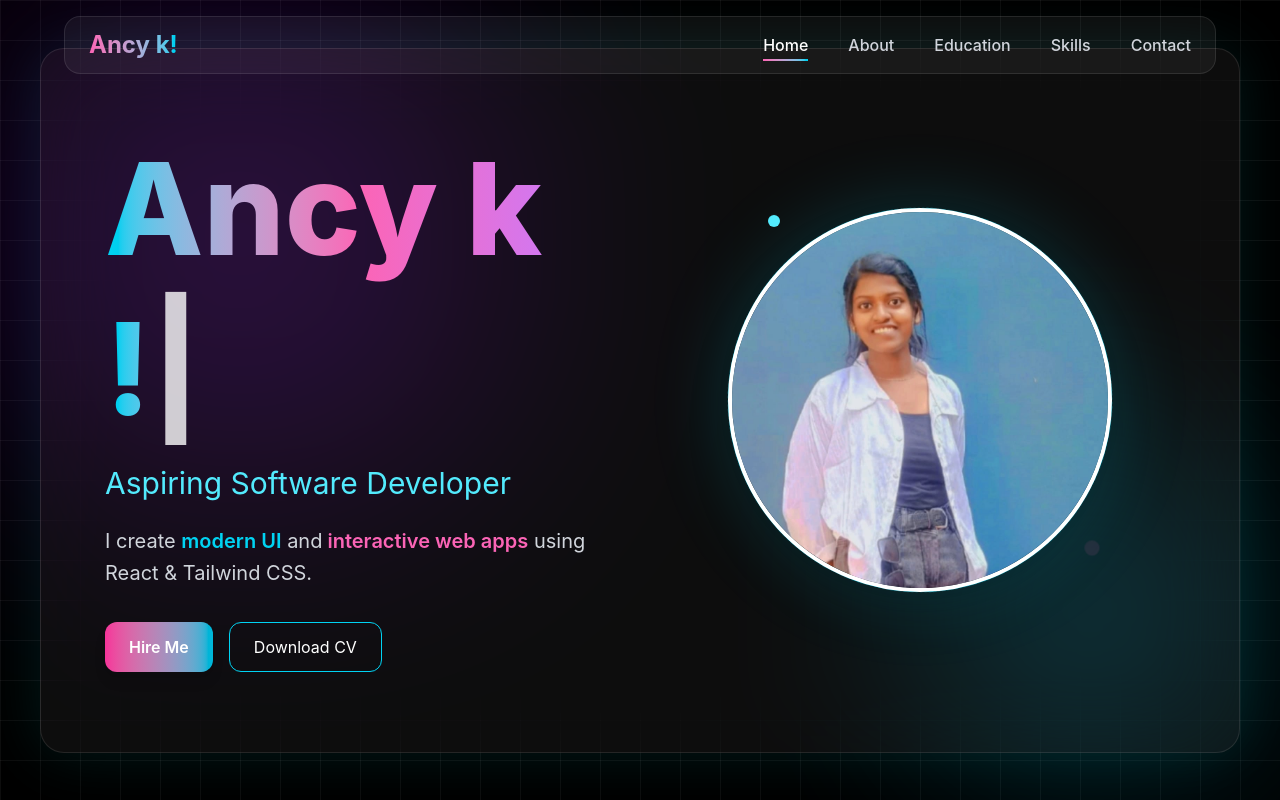
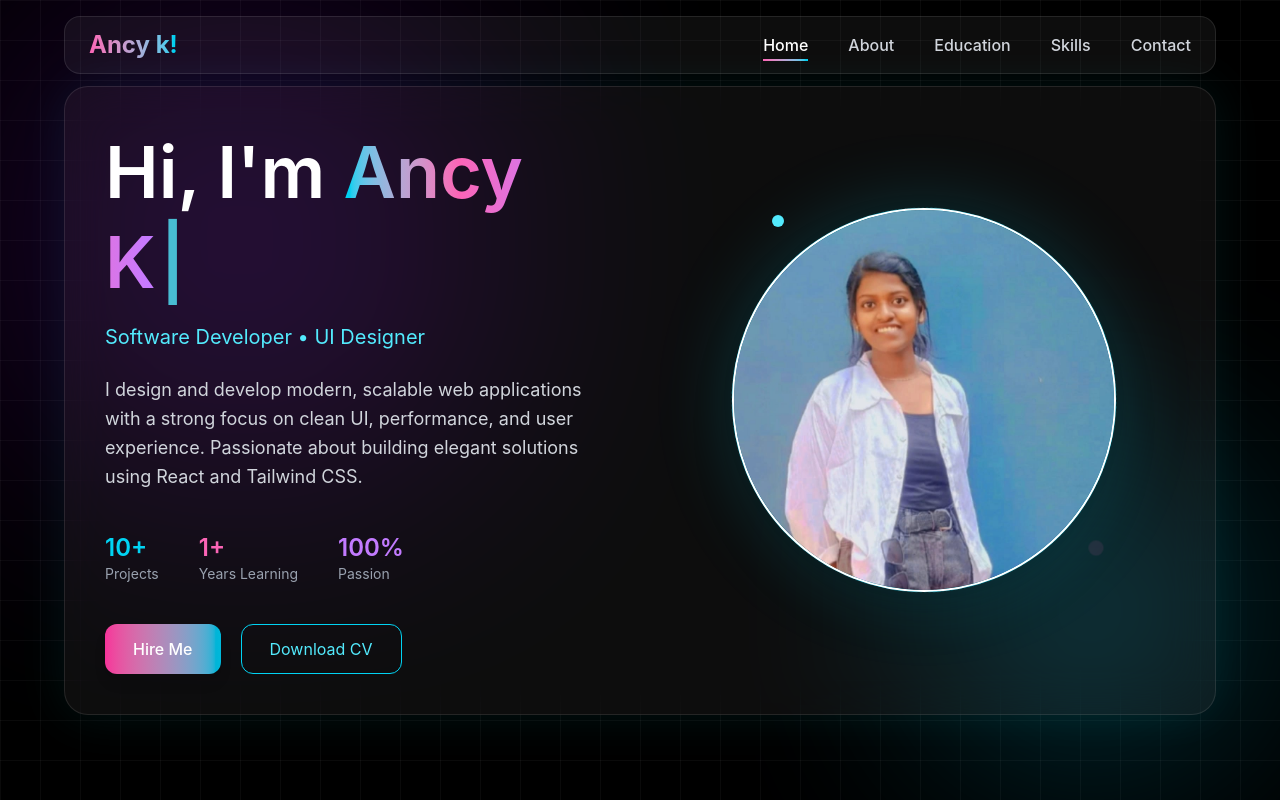
Before and after one commit to Ancy2006/portfolio, a React app: page / in a window 1280 px wide. Shown: the top 800 px of the page. Built offline with nearby package versions, Linux system fonts and the light colour scheme; the HTML template or start-up script is replaced by a standard one.

Commit message:
theme changed

```diff
--- a/src/components/Home.jsx
+++ b/src/components/Home.jsx
@@ -7,19 +7,32 @@ import Contact from "./Contact";
 
 function Home() {
 
-  // ⌨️ Typing Effect
-  const text = "Ancy k !";
+  // ✨ Typing Effect
+  const text = "Ancy K";
   const [displayText, setDisplayText] = useState("");
 
   useEffect(() => {
     let i = 0;
-    const interval = setInterval(() => {
-      setDisplayText(text.slice(0, i + 1));
-      i++;
-      if (i === text.length) clearInterval(interval);
-    }, 100);
+    let typingInterval;
 
-    return () => clearInterval(interval);
+    const startTyping = () => {
+      i = 0;
+      setDisplayText("");
+
+      typingInterval = setInterval(() => {
+        setDisplayText(text.slice(0, i + 1));
+        i++;
+
+        if (i === text.length) {
+          clearInterval(typingInterval);
+          setTimeout(startTyping, 120000);
+        }
+      }, 100);
+    };
+
+    startTyping();
+
+    return () => clearInterval(typingInterval);
   }, []);
 
   return (
@@ -29,56 +42,75 @@ function Home() {
       {/* 🏠 HOME */}
       <section
         id="home"
-        className="w-full min-h-screen bg-black text-white flex items-center justify-center px-4 md:px-10 relative overflow-hidden"
+        className="w-full min-h-screen bg-black text-white flex items-center justify-center px-6 md:px-16 relative overflow-hidden"
       >
 
         {/* 🌌 GRID BACKGROUND */}
-        <div className="absolute inset-0 bg-[linear-gradient(rgba(255,255,255,0.05)_1px,transparent_1px),linear-gradient(90deg,rgba(255,255,255,0.05)_1px,transparent_1px)] bg-[size:40px_40px]"></div>
+        <div className="absolute inset-0 bg-[linear-gradient(rgba(255,255,255,0.04)_1px,transparent_1px),linear-gradient(90deg,rgba(255,255,255,0.04)_1px,transparent_1px)] bg-[size:40px_40px]"></div>
 
-        {/* 🌈 Glow */}
-        <div className="absolute w-[400px] h-[400px] bg-purple-600 rounded-full blur-[140px] opacity-30 top-10 left-10 animate-pulse"></div>
+        {/* 🌈 NEON GLOW BLOBS */}
+        <div className="absolute w-[400px] h-[400px] bg-purple-600 rounded-full blur-[140px] opacity-20 top-10 left-10 animate-pulse"></div>
         <div className="absolute w-[300px] h-[300px] bg-cyan-500 rounded-full blur-[120px] opacity-20 bottom-10 right-10 animate-pulse"></div>
 
-        {/* 💎 HERO CARD */}
-        <div className="relative z-10 w-full max-w-7xl bg-white/5 backdrop-blur-2xl border border-white/10 rounded-3xl px-8 py-12 md:px-16 md:py-20 flex flex-col md:flex-row items-center gap-12 shadow-[0_0_60px_rgba(0,255,255,0.1)]">
+        {/* 💎 MAIN CONTAINER */}
+        <div className="relative z-10 w-full max-w-7xl grid md:grid-cols-2 gap-16 items-center bg-white/5 backdrop-blur-xl border border-white/10 rounded-3xl p-10 shadow-[0_0_50px_rgba(0,255,255,0.08)]">
 
-          {/* 🧠 LEFT */}
-          <div className="flex-1 text-center md:text-left">
+          {/* 🧠 LEFT SIDE */}
+          <div>
 
-            {/* 🔥 BIG NAME */}
-            <h1 className="text-6xl md:text-8xl lg:text-9xl font-extrabold bg-gradient-to-r from-cyan-400 via-pink-400 to-purple-400 bg-clip-text text-transparent leading-tight">
-              {displayText}
-              <span className="text-white animate-pulse">|</span>
+            <h1 className="text-5xl md:text-7xl font-semibold leading-tight text-white">
+              Hi, I'm{" "}
+              <span className="bg-gradient-to-r from-cyan-400 via-pink-400 to-purple-400 bg-clip-text text-transparent">
+                {displayText}
+              </span>
+              <span className="ml-1 animate-pulse text-cyan-300">|</span>
             </h1>
 
-            <h2 className="mt-4 text-2xl md:text-3xl text-cyan-300">
-              Aspiring Software Developer
+            <h2 className="mt-4 text-xl text-cyan-300">
+              Software Developer • UI Designer
             </h2>
 
-            <p className="mt-6 text-gray-300 text-lg md:text-xl leading-relaxed max-w-xl mx-auto md:mx-0">
-              I create <span className="text-cyan-400 font-semibold">modern UI</span> and
-              <span className="text-pink-400 font-semibold"> interactive web apps</span> using
-              React & Tailwind CSS.
+            <p className="mt-6 text-gray-300 text-lg leading-relaxed max-w-xl">
+              I design and develop modern, scalable web applications with a strong
+              focus on clean UI, performance, and user experience. Passionate about
+              building elegant solutions using React and Tailwind CSS.
             </p>
 
+            {/* 📊 STATS */}
+            <div className="mt-10 flex gap-10 text-center md:text-left">
+              <div>
+                <h3 className="text-2xl font-semibold text-cyan-400">10+</h3>
+                <p className="text-gray-400 text-sm">Projects</p>
+              </div>
+              <div>
+                <h3 className="text-2xl font-semibold text-pink-400">1+</h3>
+                <p className="text-gray-400 text-sm">Years Learning</p>
+              </div>
+              <div>
+                <h3 className="text-2xl font-semibold text-purple-400">100%</h3>
+                <p className="text-gray-400 text-sm">Passion</p>
+              </div>
+            </div>
+
             {/* 🚀 BUTTONS */}
-            <div className="mt-8 flex gap-4 justify-center md:justify-start">
-              <button className="px-6 py-3 bg-gradient-to-r from-pink-500 to-cyan-500 rounded-xl text-white font-semibold shadow-lg hover:scale-105 transition duration-300">
+            <div className="mt-10 flex gap-5">
+
+              <button className="px-7 py-3 bg-gradient-to-r from-pink-500 to-cyan-500 rounded-xl text-white font-medium shadow-lg hover:scale-105 transition">
                 Hire Me
               </button>
 
-              <button className="px-6 py-3 border border-cyan-400 rounded-xl hover:bg-cyan-400 hover:text-black transition duration-300">
+              <button className="px-7 py-3 border border-cyan-400 text-cyan-300 rounded-xl hover:bg-cyan-400 hover:text-black transition">
                 Download CV
               </button>
+
             </div>
-
           </div>
 
-          {/* 🖼 RIGHT IMAGE */}
-          <div className="flex-1 flex justify-center">
+          {/* 🖼 RIGHT SIDE */}
+          <div className="flex justify-center">
             <div className="relative group">
 
-              {/* 🔵 ROTATING RING (FIXED) */}
+              {/* 🔵 ROTATING NEON RING */}
               <div className="absolute inset-0 rounded-full border-2 border-cyan-400 animate-[spin_12s_linear_infinite]"></div>
 
               {/* ✨ GLOW */}
@@ -92,7 +124,7 @@ function Home() {
               <img
                 src="./image/ancy.jpeg"
                 alt="profile"
-                className="relative w-72 h-72 md:w-96 md:h-96 rounded-full object-cover border-4 border-white shadow-2xl transform group-hover:scale-105 transition duration-500"
+                className="relative w-72 h-72 md:w-96 md:h-96 rounded-full object-cover border-2 border-white shadow-2xl transform group-hover:scale-105 transition duration-500"
               />
 
             </div>
@@ -101,7 +133,7 @@ function Home() {
         </div>
       </section>
 
-      {/* OTHER SECTIONS */}
+      {/* 📄 OTHER SECTIONS */}
       <section id="about" className="scroll-mt-24">
         <About />
       </section>
```
